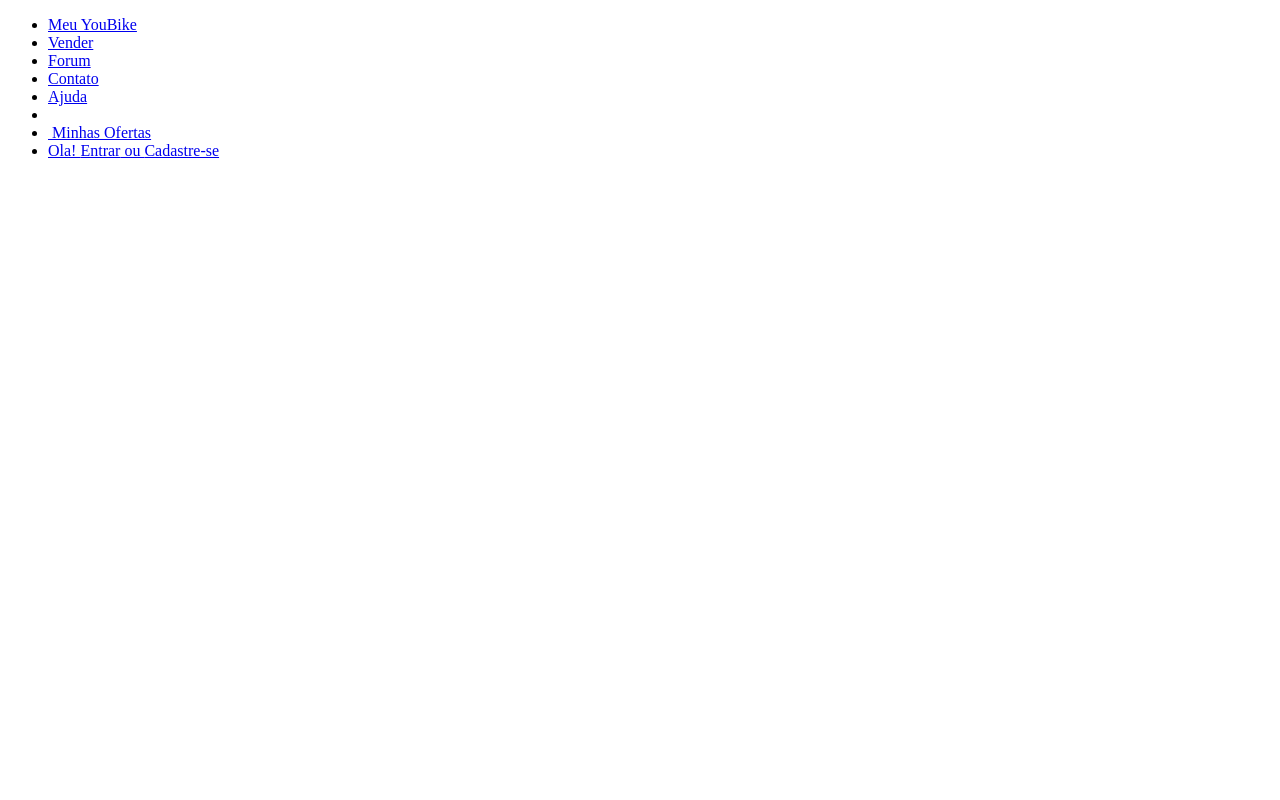
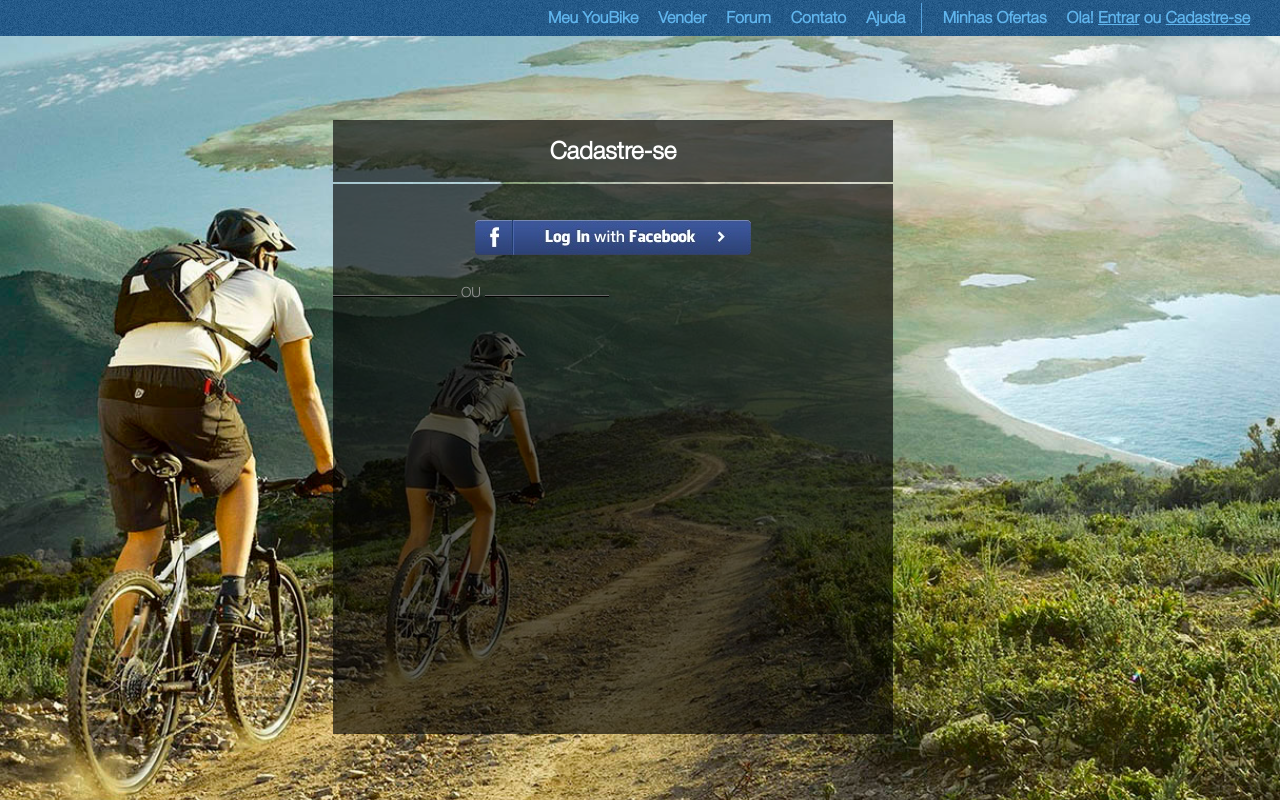
Before and after one commit to vinosgrayapple/hw5, a plain HTML site: page index.html in a window 1280 px wide. Drawn offline with Linux system fonts and the light colour scheme.

Commit message:
center main block

```diff
--- a/index.html
+++ b/index.html
@@ -3,7 +3,7 @@
 <head>
 	<meta charset="UTF-8">
 	<title>HW5</title>
-	<link rel="stylesheet" href="css/main.css" type="text/stylesheet">
+	<link rel="stylesheet" href="css/main.css">
 	</head>
 	<body>
 
@@ -36,10 +36,17 @@
 	<div class="wrapper">
 	<div class="main">
 		<div class="main__title">
-
+			<p>Cadastre-se</p>
 		</div>
 		<div class="main__form">
-
+			<div class="facebook">
+				<a href="#"><img src="img/facebook.png" alt=""></a>
+			</div>
+			<div class="ou_2_line">
+				<div class="line1"></div>
+				<p>OU</p>
+				<div class="line1"></div>
+			</div>
 		</div>
 	</div>
 	</div>
--- a/sass/main.sass
+++ b/sass/main.sass
@@ -23,6 +23,7 @@ nav
 	font-size: 12pt
 	line-height: 36px
 	font-weight: 600
+	z-index: 2
 nav ul
 	float: right
 	margin-right: 20px
@@ -66,31 +67,57 @@ nav ul li img
 	display: block
 	width: 100%
 	height: 100%
-	position: relative
+	// position: relative
 	// display: table-cell
 	// vertical-align: middle
 .main
+	display: block
 	width: 560px
 	height: 613px
 	position: absolute
 	left: 50%
 	top: 50%
-	margin: 307px 0 0 280px
+	margin: -280px 0 0 -307px
+	z-index: 1
 .main__title
 	display: block
 	height: 62px
 	background: rgba(0,0,0,.63)
 	margin-bottom: 2px
+	font-size: 24px
+	color: #fff
+	text-align: center
+	line-height: 62px
+	font-weight: 600
 .main__form
+	display: block
+	height: 550px
+	background: rgba(0,0,0,.63)
 
-
-.clearfix:after
-	content:""
+.facebook
 	display: block
-	clear: both
+	height: 100px
+	text-align: center
 
 
 
+.facebook img
+	margin: 0 auto
+	padding: 36px
+.facebook a
 	display: block
-	height: 550px
-	background: rgba(0,0,0,.63)
+.ou_2_line
+	font-size: 14px
+	color: #999
+	vertical-align: middle
+.ou_2_line p
+	display: inline-block
+.line1
+	display: inline-block
+	border-top: 1px solid #666
+	border-bottom: 1px solid #000
+	width: 124px
+.clearfix:after
+	content: ''
+	display: block
+	clear: both
```
Also changed, not shown: css/main.css, css/source/main.css, img/facebook.png (added).
